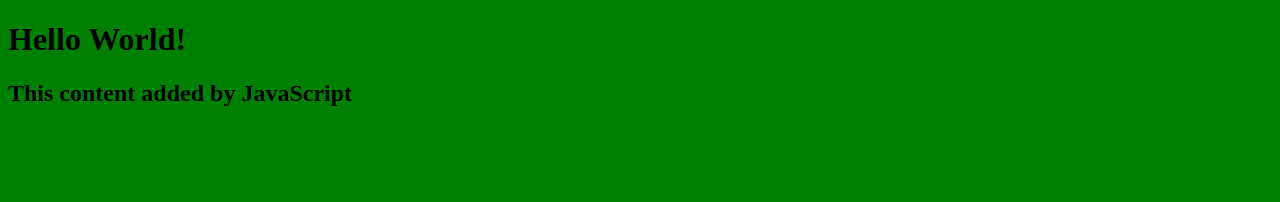
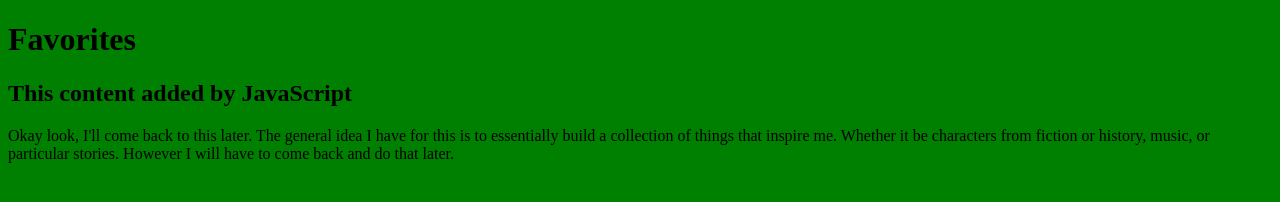
Before and after one commit to davisga1/HWG-Site, a plain HTML site: page index.html in a window 1280 px wide. Drawn offline with Linux system fonts and the light colour scheme.

Commit message:
html update

```diff
--- a/index.html
+++ b/index.html
@@ -5,7 +5,9 @@
     <title>My Personal Website</title>
   </head>
   <body>
-    <h1>Hello World!</h1>
+    <h1>Favorites</h1>
     <script src="script.js"></script>
+
+    <p>Okay look, I'll come back to this later. The general idea I have for this is to essentially build a collection of things that inspire me. Whether it be characters from fiction or history, music, or particular stories. However I will have to come back and do that later.</p>
   </body>
 </html>
```
